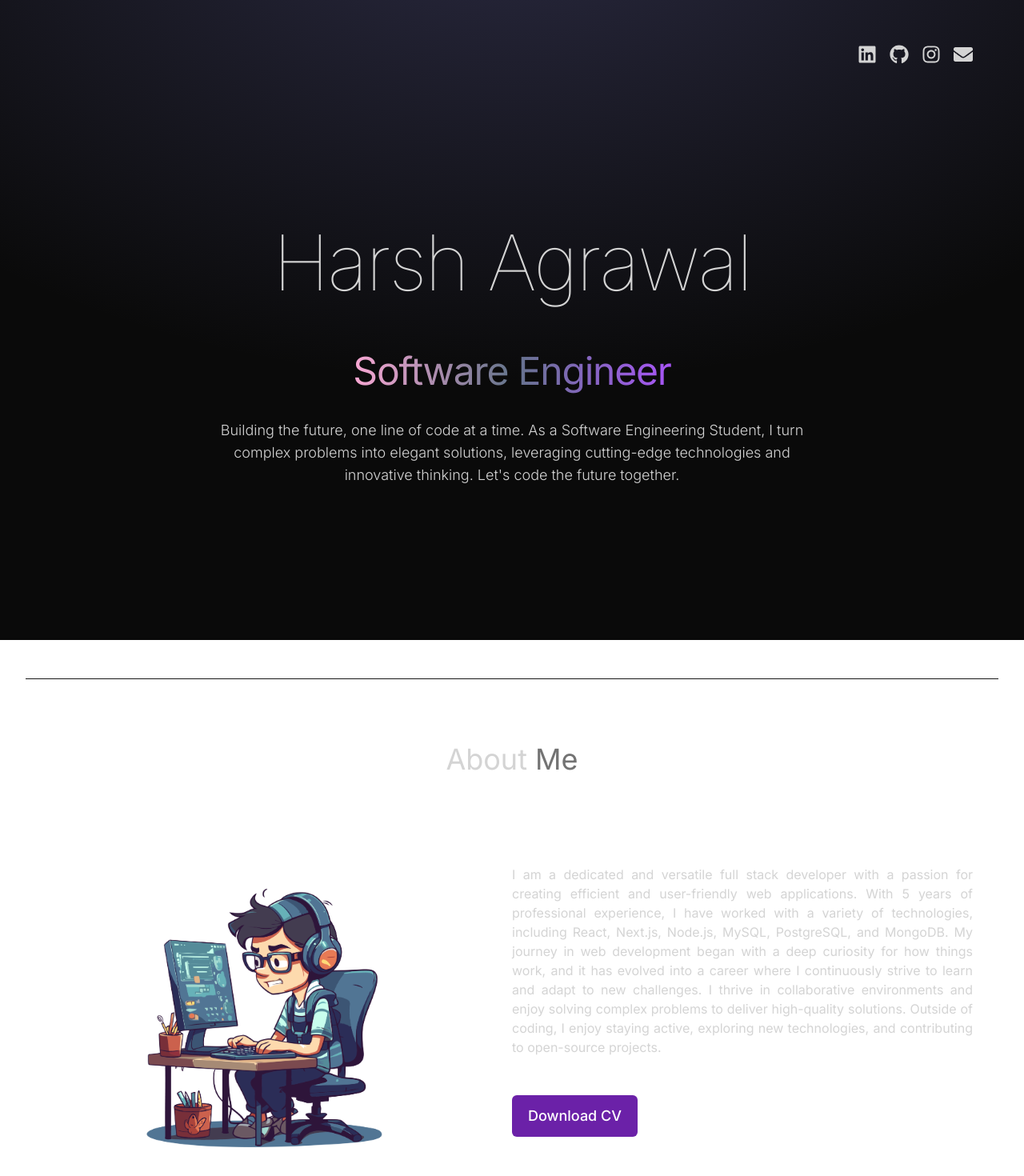
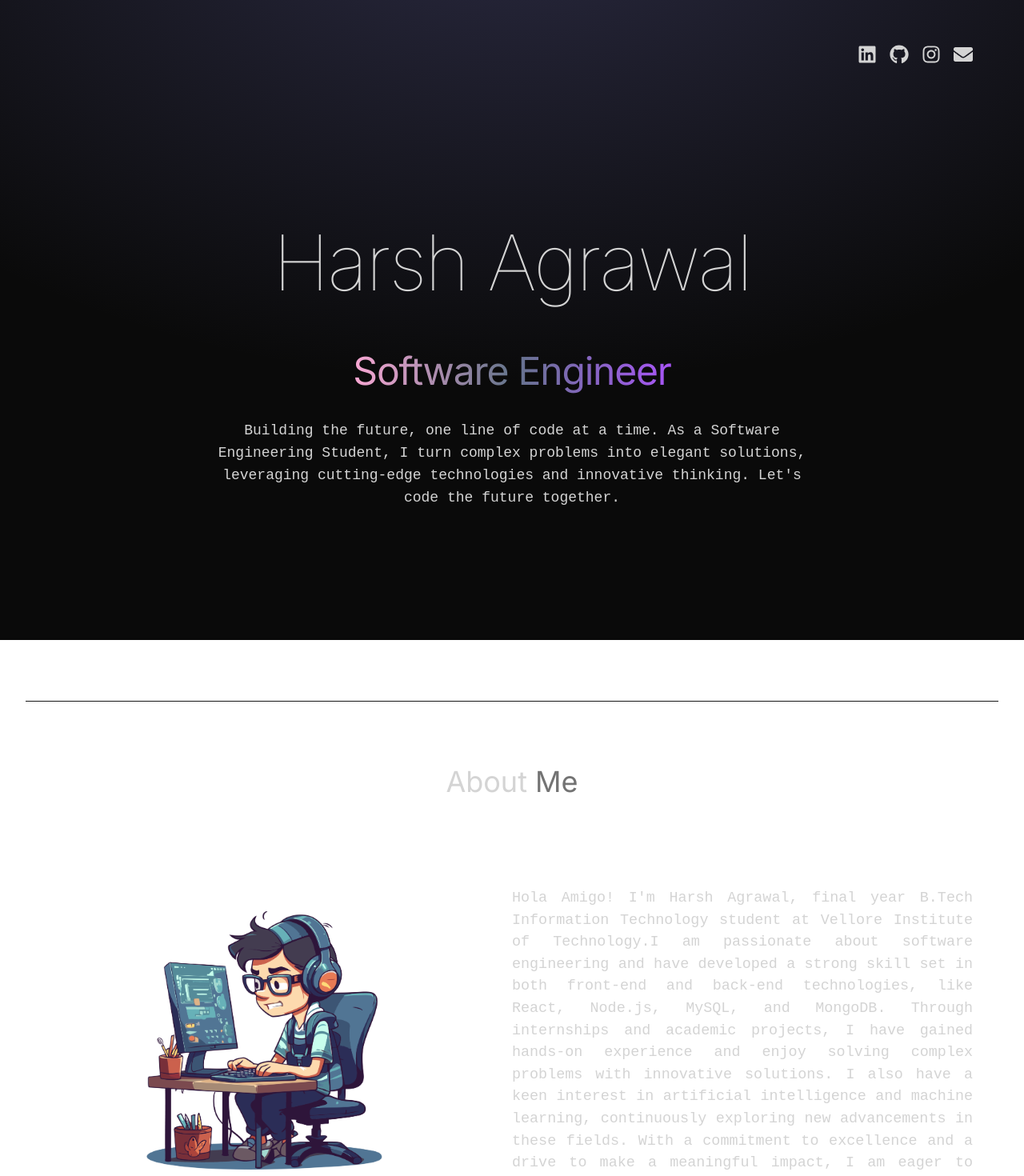
Before and after one commit to Harsh-agrawal369/Portfolio, a React (Vite) app: page / in a window 1280 px wide. Shown: the top 1470 px of the page at 80% size. Built offline with nearby package versions, Linux system fonts and the light colour scheme; no server answers.

Commit message:
Font change

```diff
--- a/src/components/About.jsx
+++ b/src/components/About.jsx
@@ -32,13 +32,13 @@ const About = () => {
           className="w-full lg:w-1/2"
         >
           <div className="flex flex-col items-center lg:items-start">
-            <p className="my-2 max-w-xl py-6 text-justify">{ABOUT_TEXT}</p>
+            <p className="my-2 max-w-xl py-6 text-justify font-body-text">{ABOUT_TEXT}</p>
             <a
               href='https://drive.google.com/file/d/14Lo_OJEF1x2nImw6qoZla1kHMBhT7ivI/view?usp=sharing'
               download="Harsh_Agrawal_Resume.pdf"
               type="application/pdf"
               target="_blank"
-              className="mt-4 inline-block px-5 py-3 rounded-md bg-purple-800 text-white text-lg font-medium hover:bg-purple-600 transition-colors duration-300"
+              className="mt-4 inline-block px-5 py-3 rounded-md bg-purple-800 text-white text-lg font-medium hover:bg-purple-600 transition-colors duration-300 font-fam"
             >
               Download CV
             </a>
--- a/src/components/Contact.jsx
+++ b/src/components/Contact.jsx
@@ -52,14 +52,14 @@ const Contact = () => {
             Get In Touch
           </h1>
           <div className="h-1 bg-purple-600 w-14 mx-auto"></div>
-          <p className="text-gray-400 text-gray-300 text-base leading-6">
+          <p className="text-gray-400 text-gray-300 text-base leading-6 font-fam">
             {CONTACT.intro}
           </p>
         </div>
         <div className="grid grid-cols-1 lg-grid-cols-1 gap-6 mt-16">
           <div className="lg:col-span-2">
             <form onSubmit={sendEmail} ref={form}>
-              <div className="space-y-6">
+              <div className="space-y-6 font-fam">
                 <div className="grid grid-cols-1 md:grid-cols-2 gap-6">
                   <label className="sr-only">Name</label>
                   <input
@@ -100,7 +100,7 @@ const Contact = () => {
                 <div className="text-center">
                   <button
                     type="submit"
-                    className="inline-block px-5 py-2.5 rounded-md text-lg font-bold cursor-pointer select-none outline-none transition-all duration-500 focus:outline-none focus:ring-0 focus:ring-offset-0 hover:-translate-y-1.5 bg-purple-800 text-white-500 lg:w-1/6 sm:w-1/4"
+                    className="inline-block px-5 py-2.5 rounded-md text-xl font-bold cursor-pointer select-none font-fam outline-none transition-all duration-500 focus:outline-none focus:ring-0 focus:ring-offset-0 hover:-translate-y-1.5 bg-purple-800 text-white-500 lg:w-1/6 sm:w-1/4"
                   >
                     SEND
                   </button>
--- a/src/components/Hero.jsx
+++ b/src/components/Hero.jsx
@@ -32,7 +32,7 @@ const Hero = () => {
                             variants={container(0.6)}
                             initial="hidden"
                             animate="visible"
-                            className="my-2 max-w-3xl py-6 font-light lg:text-lg">
+                            className="my-2 max-w-3xl py-6 font-light lg:text-lg font-body-text">
                             {HERO_CONTENT}
                         </motion.p>
 
--- a/src/constants/index.js
+++ b/src/constants/index.js
@@ -5,7 +5,7 @@ import project4 from "../assets/projects/project-4.jpg";
 
 export const HERO_CONTENT = `Building the future, one line of code at a time. As a Software Engineering Student, I turn complex problems into elegant solutions, leveraging cutting-edge technologies and innovative thinking. Let's code the future together.`;
 
-export const ABOUT_TEXT = `I am a dedicated and versatile full stack developer with a passion for creating efficient and user-friendly web applications. With 5 years of professional experience, I have worked with a variety of technologies, including React, Next.js, Node.js, MySQL, PostgreSQL, and MongoDB. My journey in web development began with a deep curiosity for how things work, and it has evolved into a career where I continuously strive to learn and adapt to new challenges. I thrive in collaborative environments and enjoy solving complex problems to deliver high-quality solutions. Outside of coding, I enjoy staying active, exploring new technologies, and contributing to open-source projects.`;
+export const ABOUT_TEXT = `Hola Amigo! I'm Harsh Agrawal, final year B.Tech Information Technology student at Vellore Institute of Technology.I am passionate about software engineering and have developed a strong skill set in both front-end and back-end technologies, like React, Node.js, MySQL, and MongoDB. Through internships and academic projects, I have gained hands-on experience and enjoy solving complex problems with innovative solutions. I also have a keen interest in artificial intelligence and machine learning, continuously exploring new advancements in these fields. With a commitment to excellence and a drive to make a meaningful impact, I am eager to contribute to the tech industry.`;
 
 export const EXPERIENCES = [
   {
--- a/src/index.css
+++ b/src/index.css
@@ -14,3 +14,12 @@
 .logo-font {
     font-family: 'Pacifico', cursive;
 }
+
+.font-body-text{
+    font-family: Monospace;
+    font-size: 1.15rem;
+}
+
+.font-fam{
+    font-family: monospace;
+}
```
